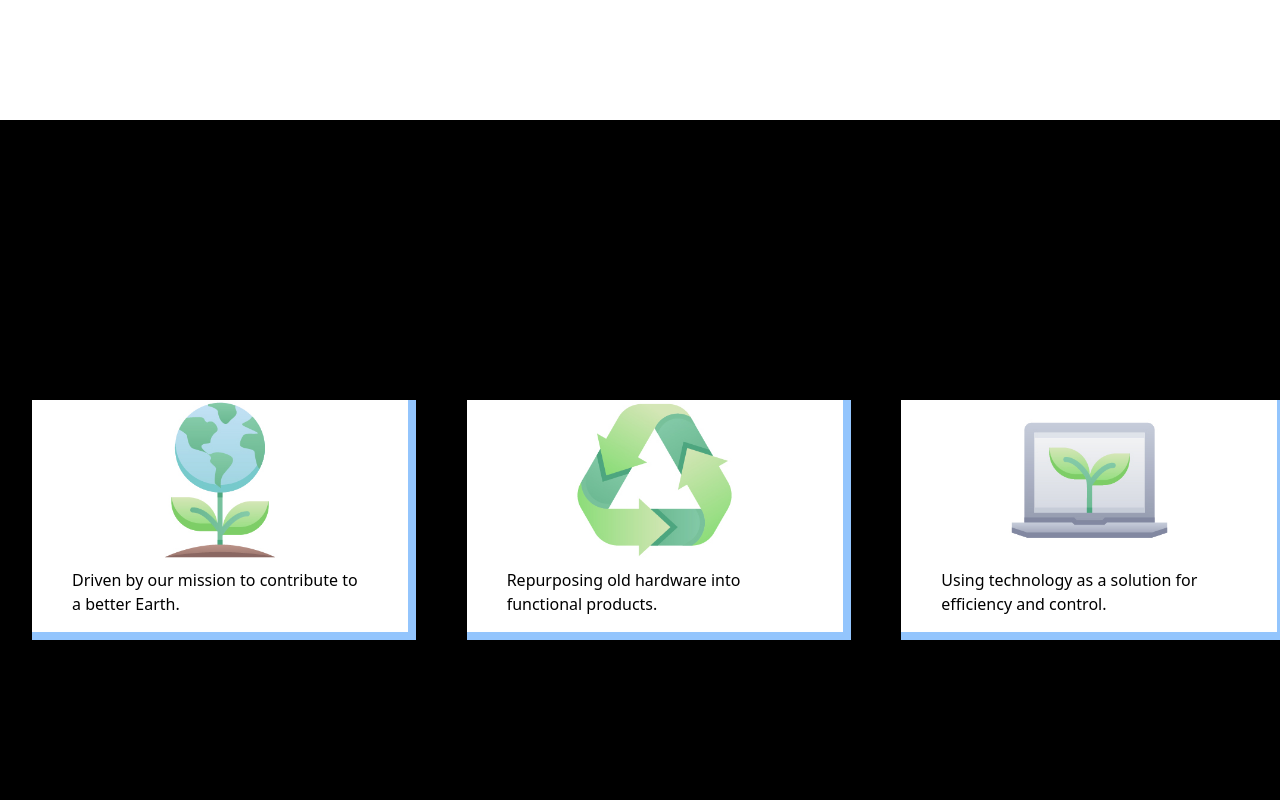
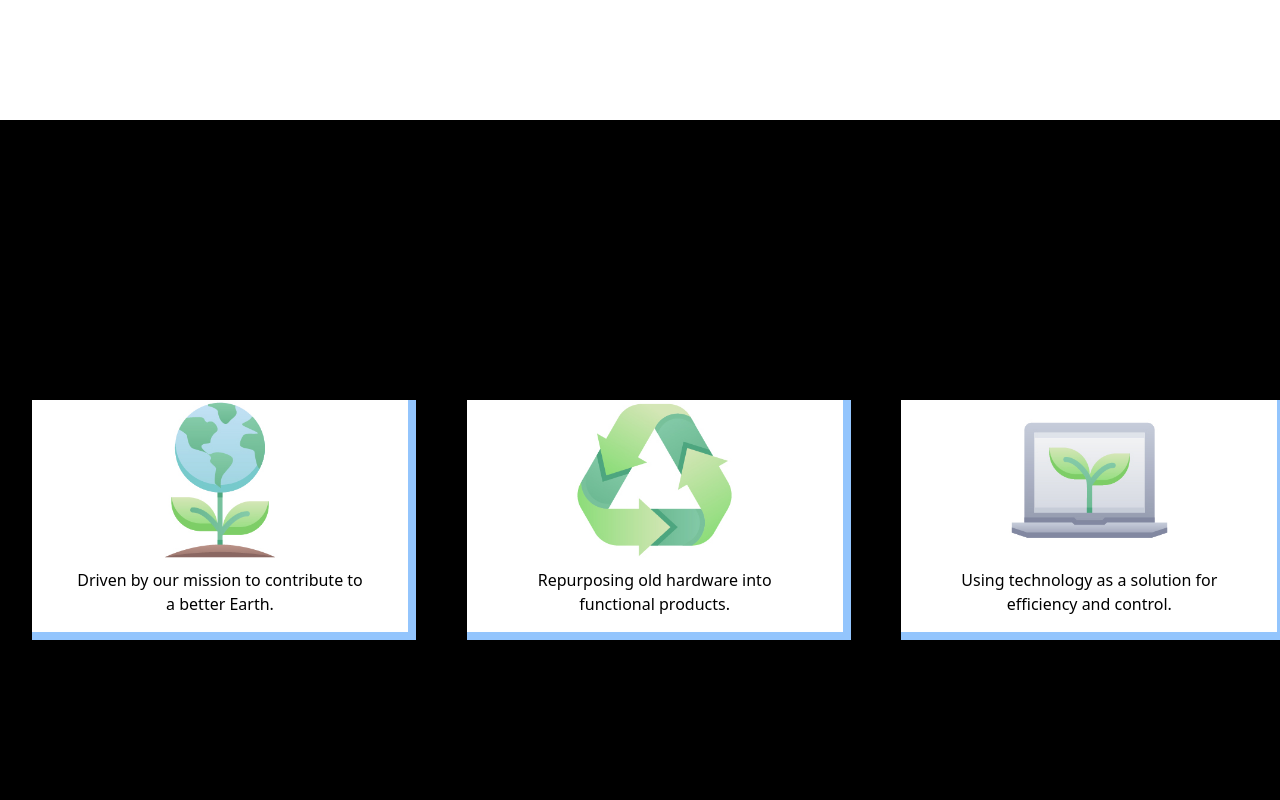
Before and after one commit to Ro5hi/tailwindcss-pg, a React (Create React App) app: page / in a window 1280 px wide. Shown: the part 680-1480 px from the top of the page. Built offline with nearby package versions, Linux system fonts and the light colour scheme.

Commit message:
centering items, improving styling

```diff
--- a/src/components/Info.js
+++ b/src/components/Info.js
@@ -2,7 +2,7 @@
 
 const Info = () => {
     return(
-        <div className="bg-black h-screen w-screen flex justify-center items-center">
+        <div className="bg-black h-screen w-screen flex justify-center items-center text-center">
             <div className="grid grid-cols-3 gap-6">
                 <div class="bg-white h-60 w-96 place-items-center mx-8 border-r-8 border-b-8 border-blue-300">
                     <img class="object-contain h-40" src="/1.jpg" alt="1"></img>
```
